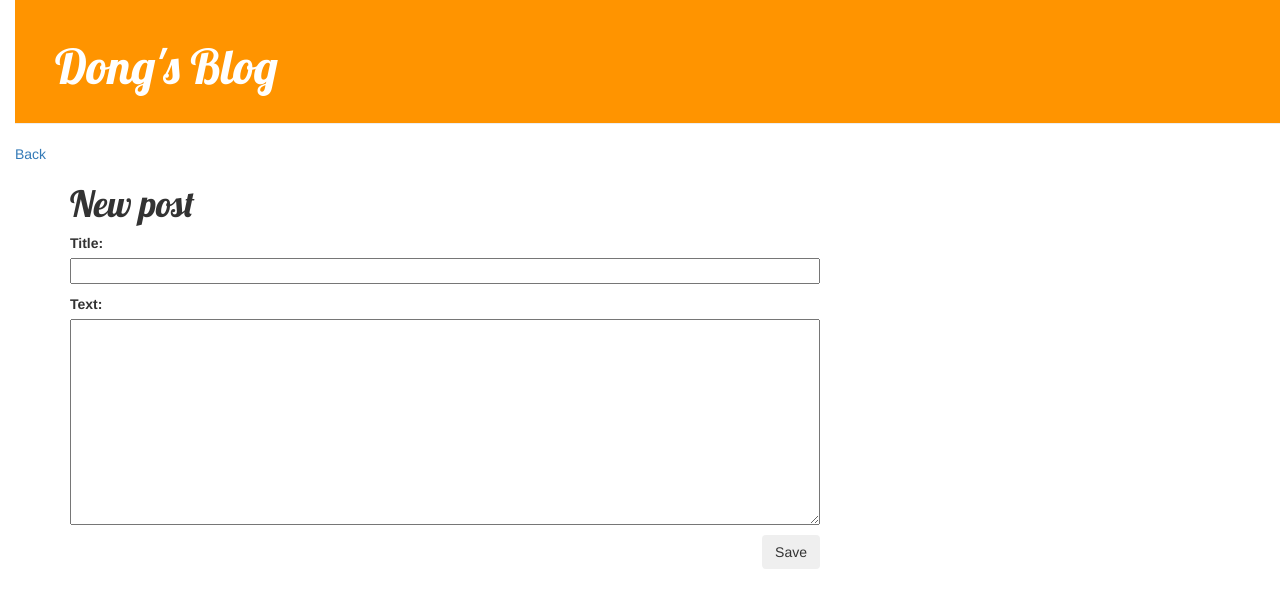
After one commit to Adong520/djangoblog, a Django app: page /post/new in a window 1280 px wide. The commit adds this page. Shown: the top 608 px of the page. Run offline with Django 3.2, Linux system fonts and the light colour scheme; some libraries are stand-ins or nearby versions.

Commit message:
add views to create edit blog

```diff
--- /dev/null
+++ b/blog/forms.py
@@ -0,0 +1,7 @@
+from django import forms
+from .models import Post
+
+class PostForm(forms.ModelForm):
+    class Meta:
+        model = Post
+        fields = ('title','text')
--- a/blog/templates/blog/base.html
+++ b/blog/templates/blog/base.html
@@ -1,16 +1,20 @@
 {% load static %}
 <html>
     <head>
+	    <title>Dong's blog</title>
         <link rel="stylesheet" href="//maxcdn.bootstrapcdn.com/bootstrap/3.2.0/css/bootstrap.min.css">
         <link rel="stylesheet" href="//maxcdn.bootstrapcdn.com/bootstrap/3.2.0/css/bootstrap-theme.min.css">
         <link href="//fonts.googleapis.com/css?family=Lobster&subset=latin,latin-ext" rel="stylesheet" type="text/css">
         <link rel="stylesheet" href="{% static 'css/blog.css' %}">
-        <title>Dong's Blog</title>
     </head>
     <body>
-        <div class="page-header">
-            <h1><a href="/">Dong's Blog</a></h1>
-        </div>
+	    <div class="page-header">
+            {% if user.is_authenticated %}
+		        <a href ="{% url 'post_new' %}" class="top-menu"><span class="glyphicon glyphicon-plus"></span></a>
+            {% endif %}
+			<h1><a href="/">Dong's Blog</a></h1>
+		</div>
+		<div><a href="/">Back</a></div>
         <div class="content container">
             <div class="row">
                 <div class="col-md-8">
--- a/blog/templates/blog/post_detail.html
+++ b/blog/templates/blog/post_detail.html
@@ -7,6 +7,9 @@
 				{{ post.published_date }}
 			</div>
 		{% endif %}
+		{% if user.is_authenticated %}
+		    <a class="btn btn-default" href="{% url 'post_edit' pk=post.pk %}"><span class="glyphicon glyphicon-pencil"></span></a>
+		{% endif %}
 		<h1>{{post.title}}</h1>
 		<p>{{post.text|linebreaksbr}}</p>
 	</div>>
--- /dev/null
+++ b/blog/templates/blog/post_edit.html
@@ -0,0 +1,10 @@
+{% extends 'blog/base.html' %}
+
+{% block content %}
+    <h1>New post</h1>
+	<form method="POST" class="post-form">{% csrf_token %}
+	    {{form.as_p}}
+		<button type="submit" class="save btn btn-detault">Save</button>
+	</form>
+
+{% endblock %}
--- a/blog/urls.py
+++ b/blog/urls.py
@@ -4,6 +4,8 @@ from . import views
 urlpatterns = [
     path('',views.post_list,name='post_list'),
     path('post/<int:pk>/', views.post_detail, name='post_detail'),
+    path('post/new', views.post_new, name='post_new'),
+    path('post/<int:pk>/edit/', views.post_edit, name='post_edit'),
 
 
 ]
--- a/blog/views.py
+++ b/blog/views.py
@@ -1,6 +1,8 @@
-from django.shortcuts import render, get_object_or_404
+from django.shortcuts import render, get_object_or_404, redirect
 from django.utils import timezone
 from .models import Post
+from .forms import PostForm
+
 
 # Create your views here.
 
@@ -11,3 +13,30 @@ def post_list(request):
 def post_detail(request, pk):
 	post =  get_object_or_404(Post, pk=pk)
 	return render(request, 'blog/post_detail.html',{'post':post})
+
+def post_new(request):
+    if request.method == 'POST':
+        form = PostForm(request.POST)
+        if form.is_valid():
+            post = form.save(commit=False)
+            post.author = request.user
+            post.published_date = timezone.now()
+            post.save()
+            return redirect('post_detail',pk=post.pk)
+    else:
+        form = PostForm()
+    return render(request, 'blog/post_edit.html',{'form':form})
+
+def post_edit(request, pk):
+    post = get_object_or_404(Post, pk=pk)
+    if request.method == 'POST':
+        form=PostForm(request.POST, instance=post)
+        if form.is_valid():
+            post = form.save(commit=False)
+            post.author = request.user
+            post.published_date = timezone.now()
+            post.save()
+            return redirect('post_detail',pk=post.pk)
+    else:
+            form = PostForm(instance=post)
+    return render(request, 'blog/post_edit.html',{'form':form})
```
